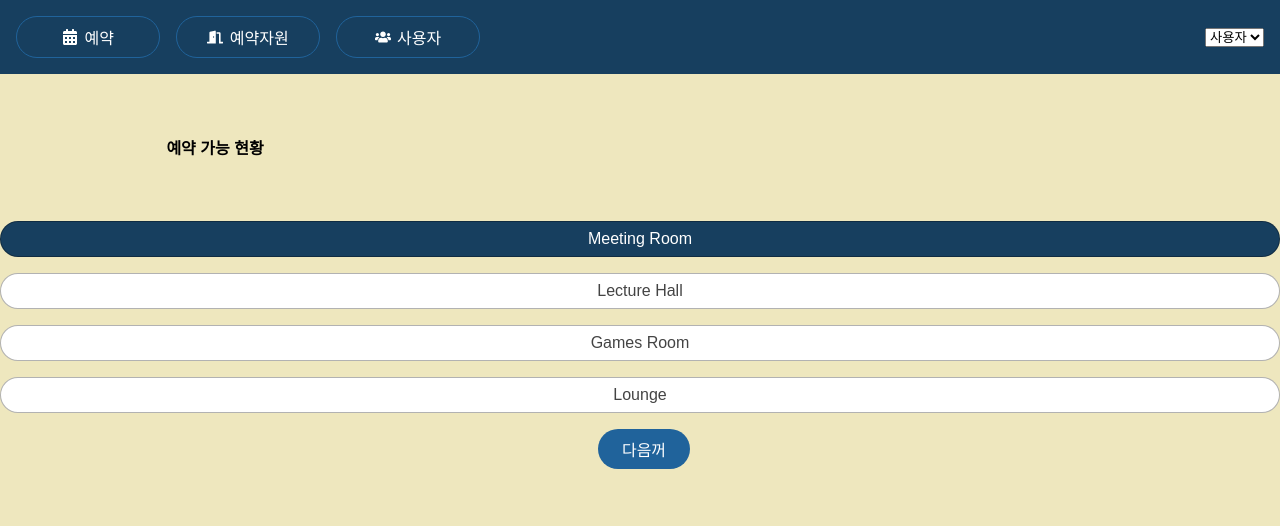
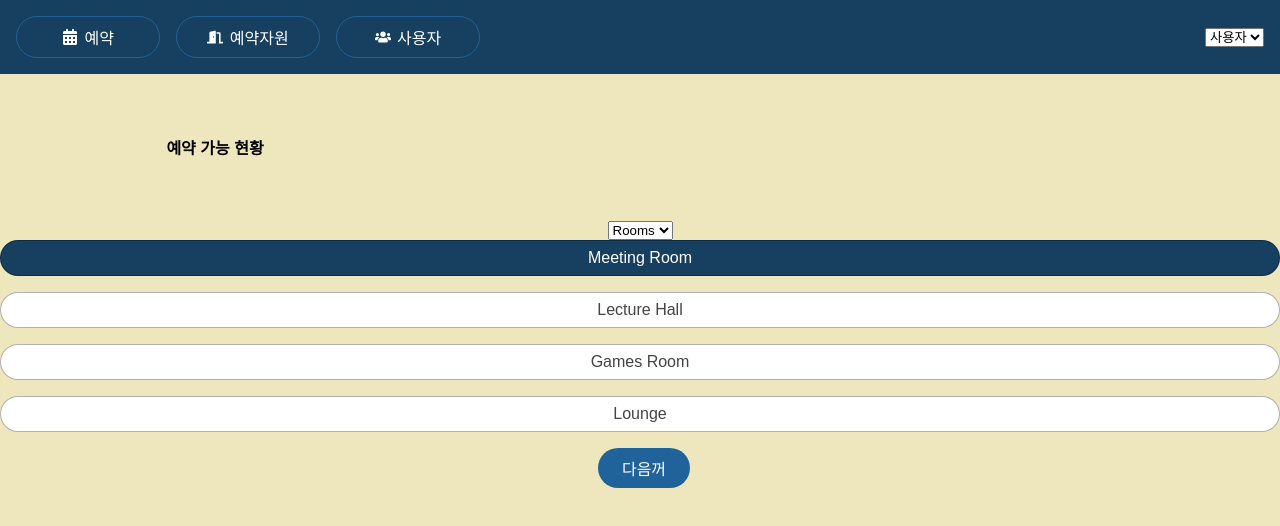
Before and after one commit to jyjy6/React_Demo, a React (Vite) app: page /bookables in a window 1280 px wide. Shown: the top 526 px of the page. Built offline with nearby package versions, Linux system fonts and the light colour scheme.

Commit message:
#4 BookList Select Changed

```diff
--- a/src/component/Bookables/BookList.jsx
+++ b/src/component/Bookables/BookList.jsx
@@ -2,18 +2,23 @@ import { useState } from "react";
 import { bookables } from "../../static.json";
 
 function BookList() {
-  const group = "Rooms";
-
+  const [group, setGroup]= useState("Rooms")
   const bookableGroup = bookables.filter((b) => b.group === group); // return 문 필요 없음
   const [bookableIndex, setBookableIndex] = useState(0)
-  function nextBookableIndex(){
-    setBookableIndex(i=>i+1);
-  }
+  // function nextBookableIndex(){
+  //   setBookableIndex(i=>i+1);
+  // }
 
+  const groups = Array.from(new Set(bookables.map(item => item.group)))
 
   return (
     <>
       <ul className="items-list-nav">
+      <select onChange={(e) => setGroup(e.target.value)} value={group}>
+        {groups.map(g => (
+          <option value={g} key={g}>{g}</option>
+        ))}
+      </select>
         {bookableGroup.map((b, i) => (
             <li key={b.id} className={i === bookableIndex ? "selected" : ""}>
               <button className="btn" onClick={() => setBookableIndex(i)}>
```
